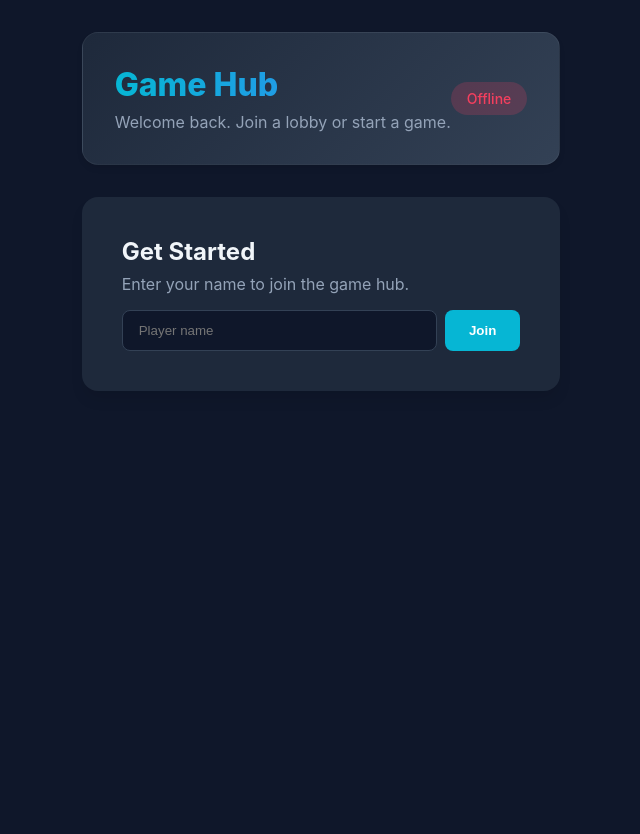
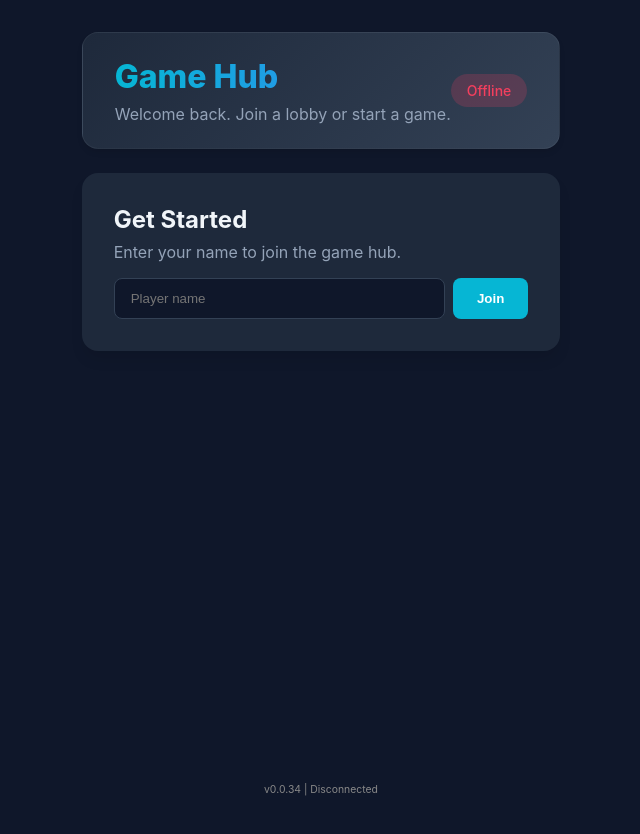
Before and after one commit to TayGrayFamily/NasMono, a React (Vite) app in the folder packages/game-hub/: page / in a window 1280 px wide. Shown: the top 834 px of the page, without its empty margins (319-959 px from the left). After the commit the page ends 800 px from the top, so only its background shows below. Built offline with nearby package versions, Linux system fonts and the light colour scheme; no server answers.

Commit message:
fix login

```diff
--- a/packages/game-hub/src/App.tsx
+++ b/packages/game-hub/src/App.tsx
@@ -1,5 +1,5 @@
 /// <reference types="vite/client" />
-import React, { useState } from 'react';
+import React, { useState, useEffect } from 'react';
 import PlayerSetup from './components/PlayerSetup';
 import LobbyList from './components/LobbyList';
 import LobbyDetail from './components/LobbyDetail';
@@ -35,6 +35,31 @@ function AppContent({
   handleBackToLobbies: () => void;
 }) {
   const socket = useSocket();
+  const [isConnected, setIsConnected] = useState(socket.connected);
+
+  useEffect(() => {
+    const onConnect = () => setIsConnected(true);
+    const onDisconnect = () => setIsConnected(false);
+
+    socket.on('connect', onConnect);
+    socket.on('disconnect', onDisconnect);
+
+    // If we have a user, ensure they are registered on the server whenever we connect
+    if (currentUser) {
+      socket.emit('set_user', { userId: currentUser.id });
+    }
+
+    return () => {
+      socket.off('connect', onConnect);
+      socket.off('disconnect', onDisconnect);
+    };
+  }, [socket, currentUser]);
+
+  useEffect(() => {
+    if (isConnected && currentUser) {
+      socket.emit('set_user', { userId: currentUser.id });
+    }
+  }, [isConnected, currentUser, socket]);
 
   return (
     <div className="container">
@@ -43,8 +68,8 @@ function AppContent({
           <h1 className="header-title">Game Hub</h1>
           <p className="header-subtitle">Welcome back. Join a lobby or start a game.</p>
         </div>
-        <div className={`status-indicator ${socket.connected ? 'connected' : 'disconnected'}`}>
-          {socket.connected ? 'Online' : 'Offline'}
+        <div className={`status-indicator ${isConnected ? 'connected' : 'disconnected'}`}>
+          {isConnected ? 'Online' : 'Offline'}
         </div>
       </header>
 
@@ -61,6 +86,22 @@ function AppContent({
           />
         )}
       </main>
+
+      <footer
+        style={{
+          position: 'fixed',
+          bottom: '0',
+          left: '0',
+          width: '100%',
+          padding: '0.25rem 1rem',
+          fontSize: '0.65rem',
+          textAlign: 'center',
+          backgroundColor: 'transparent',
+          color: '#888',
+        }}
+      >
+        v0.0.34 | {isConnected ? `SID: ${socket.id}` : 'Disconnected'}
+      </footer>
     </div>
   );
 }
@@ -76,6 +117,10 @@ function App() {
   const handlePlayerCreated = (user: User) => {
     setCurrentUser(user);
     setCurrentView('lobbyList');
+    // Once user is set, ensure socket knows about this user
+    // Accessing socket via context provider is implicit in components,
+    // but here we need a way to emit from App.
+    // Let's modify AppContent or use a specialized component/hook for this.
   };
 
   const handleLobbySelect = (lobbyId: string) => {
@@ -93,7 +138,7 @@ function App() {
 
   return (
     // App renders SocketProvider, and passes state/handlers to AppContent
-    <SocketProvider url="http://localhost:3001">
+    <SocketProvider url="/">
       <AppContent
         currentUser={currentUser}
         setCurrentUser={setCurrentUser}
--- a/packages/game-hub/src/index.css
+++ b/packages/game-hub/src/index.css
@@ -1,3 +1,7 @@
+* {
+  box-sizing: border-box;
+}
+
 :root {
   --bg-color: #0f172a;
   --panel-bg: #1e293b;
@@ -29,11 +33,12 @@ body {
   flex-direction: column;
   width: 100%;
   max-width: 1200px;
-  gap: 2rem;
+  gap: 1.5rem;
+  padding-bottom: 2rem;
 }
 
 .main-header {
-  padding: 2rem;
+  padding: 1.5rem 2rem;
   background: linear-gradient(135deg, var(--panel-bg), #334155);
   border-radius: 16px;
   display: flex;
@@ -41,6 +46,7 @@ body {
   align-items: center;
   box-shadow: 0 4px 6px -1px rgb(0 0 0 / 0.1);
   border: 1px solid rgba(255, 255, 255, 0.05);
+  flex-shrink: 0;
 }
 
 .header-title {
@@ -59,9 +65,8 @@ body {
 }
 
 .panel {
-  flex: 1;
   background-color: var(--panel-bg);
-  padding: 2.5rem;
+  padding: 2rem;
   border-radius: 16px;
   box-shadow: 0 10px 15px -3px rgb(0 0 0 / 0.1);
   display: flex;
--- a/packages/game-hub/vite.config.ts
+++ b/packages/game-hub/vite.config.ts
@@ -16,6 +16,10 @@ export default defineConfig({
         target: `http://localhost:${process.env.GAME_SERVER_PORT || 3001}`,
         changeOrigin: true,
       },
+      '/socket.io': {
+        target: `http://localhost:${process.env.GAME_SERVER_PORT || 3001}`,
+        ws: true,
+      },
     },
   },
   build: {
```
Also changed, not shown: packages/game-server/index.ts (+35 -27 lines), packages/game-server/src/db/index.ts (+9 -2 lines), packages/home/src/components/lauchpad/LaunchPad.tsx (+9 -1 lines), 2 other files (tests, documents, lock files or other folders).
